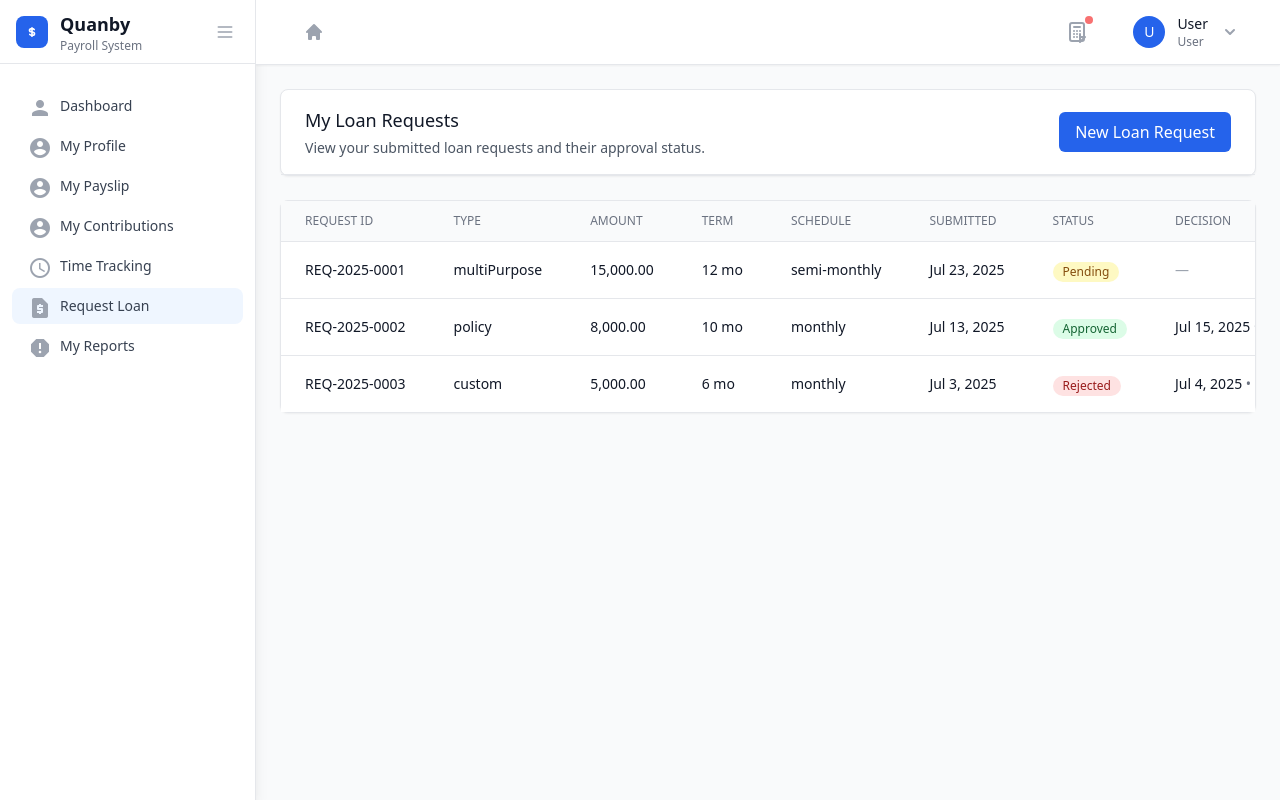
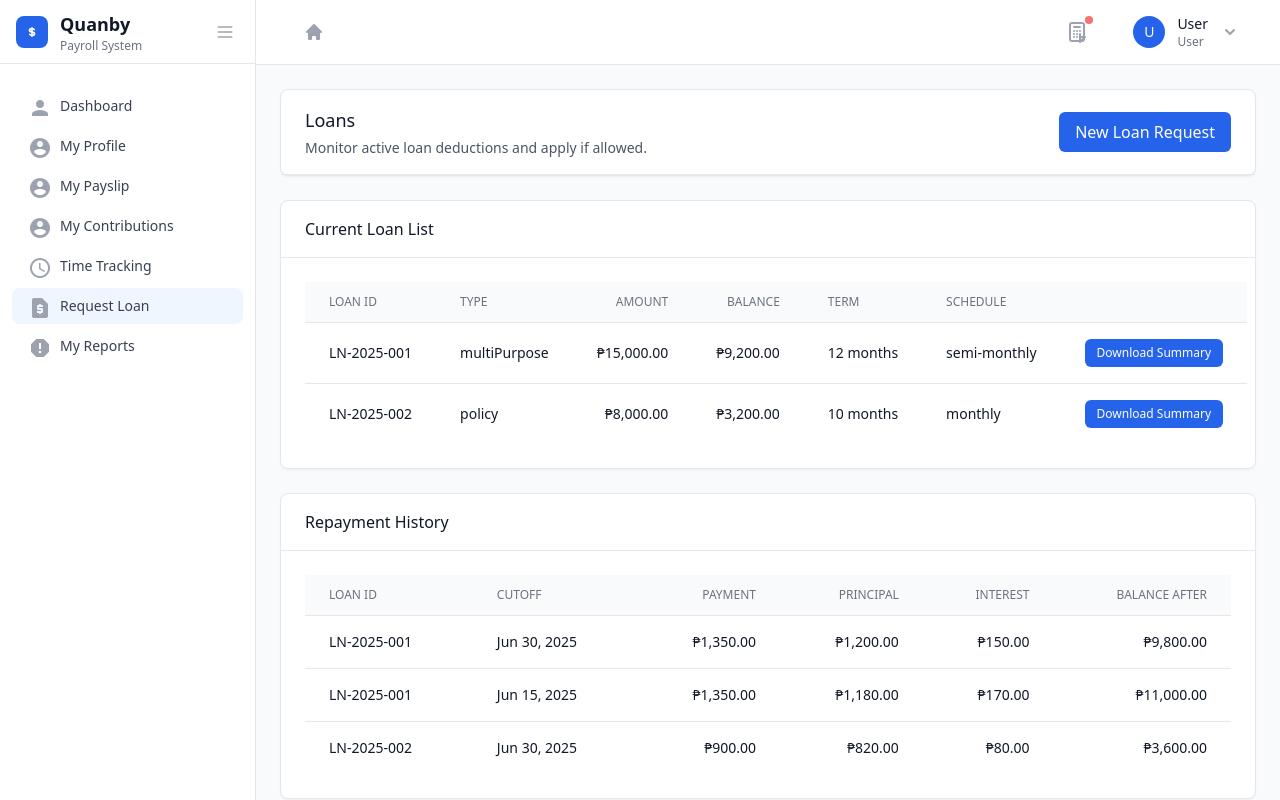
Before and after one commit to Acon1tum/payroll-frontend, an Angular app: page /request-loan in a window 1280 px wide. Built offline with nearby package versions, Linux system fonts and the light colour scheme.

Commit message:
update the request loan page for employee

```diff
--- a/src/app/pages/employee/request-loan/request-loan.component.html
+++ b/src/app/pages/employee/request-loan/request-loan.component.html
@@ -7,18 +7,84 @@
     <!-- Header -->
     <app-header></app-header>
 
-    <main class="flex-1 p-6">
+    <main class="flex-1 overflow-x-hidden overflow-y-auto bg-gray-50 p-6">
       <div class="space-y-6">
+        <!-- Header Card -->
         <div class="bg-white rounded-lg shadow-sm border border-gray-200 mb-6">
           <div class="px-6 py-4 border-b border-gray-200 flex items-center justify-between">
             <div>
-              <h3 class="text-lg font-medium text-gray-900">My Loan Requests</h3>
-              <p class="text-sm text-gray-600 mt-1">View your submitted loan requests and their approval status.</p>
+              <h3 class="text-lg font-medium text-gray-900">Loans</h3>
+              <p class="text-sm text-gray-600 mt-1">Monitor active loan deductions and apply if allowed.</p>
             </div>
             <button (click)="openNewRequest()" class="bg-blue-600 text-white px-4 py-2 rounded-md hover:bg-blue-700">New Loan Request</button>
           </div>
         </div>
 
+        <!-- Current Loan List -->
+        <div class="bg-white rounded-lg shadow-sm border border-gray-200">
+          <div class="px-6 py-4 border-b border-gray-200 flex items-center justify-between">
+            <h4 class="text-md font-medium text-gray-900">Current Loan List</h4>
+          </div>
+          <div class="p-6 overflow-x-auto">
+            <table class="min-w-full divide-y divide-gray-200">
+              <thead class="bg-gray-50">
+                <tr>
+                  <th class="px-6 py-3 text-left text-xs font-medium text-gray-500 uppercase">Loan ID</th>
+                  <th class="px-6 py-3 text-left text-xs font-medium text-gray-500 uppercase">Type</th>
+                  <th class="px-6 py-3 text-right text-xs font-medium text-gray-500 uppercase">Amount</th>
+                  <th class="px-6 py-3 text-right text-xs font-medium text-gray-500 uppercase">Balance</th>
+                  <th class="px-6 py-3 text-left text-xs font-medium text-gray-500 uppercase">Term</th>
+                  <th class="px-6 py-3 text-left text-xs font-medium text-gray-500 uppercase">Schedule</th>
+                  <th class="px-6 py-3"></th>
+                </tr>
+              </thead>
+              <tbody class="bg-white divide-y divide-gray-200">
+                <tr *ngFor="let l of activeLoans">
+                  <td class="px-6 py-4 whitespace-nowrap text-sm text-gray-900">{{ l.id }}</td>
+                  <td class="px-6 py-4 whitespace-nowrap text-sm text-gray-900">{{ l.loanType }}</td>
+                  <td class="px-6 py-4 whitespace-nowrap text-sm text-gray-900 text-right">{{ formatCurrency(l.principal) }}</td>
+                  <td class="px-6 py-4 whitespace-nowrap text-sm text-gray-900 text-right">{{ formatCurrency(l.balance) }}</td>
+                  <td class="px-6 py-4 whitespace-nowrap text-sm text-gray-900">{{ l.termMonths }} months</td>
+                  <td class="px-6 py-4 whitespace-nowrap text-sm text-gray-900">{{ l.paymentSchedule }}</td>
+                  <td class="px-6 py-4 whitespace-nowrap text-sm text-right">
+                    <button (click)="downloadLoanSummary(l)" class="px-3 py-1.5 text-xs rounded-md bg-blue-600 text-white hover:bg-blue-700">Download Summary</button>
+                  </td>
+                </tr>
+              </tbody>
+            </table>
+          </div>
+        </div>
+
+        <!-- Repayment History -->
+        <div class="bg-white rounded-lg shadow-sm border border-gray-200">
+          <div class="px-6 py-4 border-b border-gray-200 flex items-center justify-between">
+            <h4 class="text-md font-medium text-gray-900">Repayment History</h4>
+          </div>
+          <div class="p-6 overflow-x-auto">
+            <table class="min-w-full divide-y divide-gray-200">
+              <thead class="bg-gray-50">
+                <tr>
+                  <th class="px-6 py-3 text-left text-xs font-medium text-gray-500 uppercase">Loan ID</th>
+                  <th class="px-6 py-3 text-left text-xs font-medium text-gray-500 uppercase">Cutoff</th>
+                  <th class="px-6 py-3 text-right text-xs font-medium text-gray-500 uppercase">Payment</th>
+                  <th class="px-6 py-3 text-right text-xs font-medium text-gray-500 uppercase">Principal</th>
+                  <th class="px-6 py-3 text-right text-xs font-medium text-gray-500 uppercase">Interest</th>
+                  <th class="px-6 py-3 text-right text-xs font-medium text-gray-500 uppercase">Balance After</th>
+                </tr>
+              </thead>
+              <tbody class="bg-white divide-y divide-gray-200">
+                <tr *ngFor="let r of repayments">
+                  <td class="px-6 py-4 whitespace-nowrap text-sm text-gray-900">{{ r.loanId }}</td>
+                  <td class="px-6 py-4 whitespace-nowrap text-sm text-gray-900">{{ r.cutoffDate | date:'mediumDate' }}</td>
+                  <td class="px-6 py-4 whitespace-nowrap text-sm text-gray-900 text-right">{{ formatCurrency(r.amount) }}</td>
+                  <td class="px-6 py-4 whitespace-nowrap text-sm text-gray-900 text-right">{{ formatCurrency(r.principal) }}</td>
+                  <td class="px-6 py-4 whitespace-nowrap text-sm text-gray-900 text-right">{{ formatCurrency(r.interest) }}</td>
+                  <td class="px-6 py-4 whitespace-nowrap text-sm text-gray-900 text-right">{{ formatCurrency(r.balanceAfter) }}</td>
+                </tr>
+              </tbody>
+            </table>
+          </div>
+        </div>
         <div class="bg-white rounded-lg shadow-sm border border-gray-200">
           <div class="overflow-x-auto">
             <table class="min-w-full divide-y divide-gray-200">
--- a/src/app/pages/employee/request-loan/request-loan.component.ts
+++ b/src/app/pages/employee/request-loan/request-loan.component.ts
@@ -11,6 +11,39 @@ import { SidebarComponent } from '../../../shared/sidebar/sidebar.component';
   styleUrl: './request-loan.component.scss'
 })
 export class RequestLoanComponent {
+  // Active loans (dummy)
+  activeLoans: LoanRecord[] = [
+    {
+      id: 'LN-2025-001',
+      loanType: 'multiPurpose',
+      principal: 15000,
+      balance: 9200,
+      termMonths: 12,
+      paymentSchedule: 'semi-monthly',
+      startDate: new Date('2025-01-15'),
+      monthlyAmortization: 1350,
+      status: 'active'
+    },
+    {
+      id: 'LN-2025-002',
+      loanType: 'policy',
+      principal: 8000,
+      balance: 3200,
+      termMonths: 10,
+      paymentSchedule: 'monthly',
+      startDate: new Date('2025-03-30'),
+      monthlyAmortization: 900,
+      status: 'active'
+    }
+  ];
+
+  // Repayment history (dummy)
+  repayments: LoanRepayment[] = [
+    { loanId: 'LN-2025-001', cutoffDate: new Date('2025-06-30'), amount: 1350, principal: 1200, interest: 150, balanceAfter: 9800 },
+    { loanId: 'LN-2025-001', cutoffDate: new Date('2025-06-15'), amount: 1350, principal: 1180, interest: 170, balanceAfter: 11000 },
+    { loanId: 'LN-2025-002', cutoffDate: new Date('2025-06-30'), amount: 900, principal: 820, interest: 80, balanceAfter: 3600 },
+  ];
+
   // Table data (dummy)
   loanRequests: LoanRequest[] = [
     {
@@ -100,6 +133,82 @@ export class RequestLoanComponent {
     // Reset & close
     this.closeModal();
   }
+
+  formatCurrency(n?: number | null): string {
+    return new Intl.NumberFormat('en-PH', { style: 'currency', currency: 'PHP' }).format(n ?? 0);
+  }
+
+  downloadLoanSummary(loan: LoanRecord): void {
+    const schedule = this.generateAmortizationSchedule(loan);
+    const win = window.open('', '_blank', 'width=900,height=900');
+    if (!win) return;
+    const style = `
+      <style>
+        body { font-family: Arial, sans-serif; padding: 24px; color: #111827; }
+        h2 { margin: 0 0 4px 0; }
+        .muted { color: #6B7280; font-size: 12px; }
+        table { width: 100%; border-collapse: collapse; margin-top: 16px; }
+        th, td { text-align: left; padding: 8px; border-bottom: 1px solid #E5E7EB; }
+        .right { text-align: right; }
+        .total { font-weight: 600; }
+      </style>
+    `;
+    const rows = schedule.map(r => `
+      <tr>
+        <td>${r.period}</td>
+        <td>${new Date(r.dueDate).toDateString()}</td>
+        <td class="right">${this.formatCurrency(r.amount)}</td>
+        <td class="right">${this.formatCurrency(r.principal)}</td>
+        <td class="right">${this.formatCurrency(r.interest)}</td>
+        <td class="right">${this.formatCurrency(r.balance)}</td>
+      </tr>
+    `).join('');
+    const html = `
+      <html>
+        <head><title>Loan Summary ${loan.id}</title>${style}</head>
+        <body>
+          <h2>Loan Amortization Summary</h2>
+          <div class="muted">Reference: ${loan.id} • Type: ${loan.loanType} • Term: ${loan.termMonths} months • Start: ${loan.startDate.toDateString()}</div>
+          <table>
+            <thead>
+              <tr>
+                <th>Period</th>
+                <th>Due Date</th>
+                <th class="right">Payment</th>
+                <th class="right">Principal</th>
+                <th class="right">Interest</th>
+                <th class="right">Balance</th>
+              </tr>
+            </thead>
+            <tbody>${rows}</tbody>
+          </table>
+          <script>window.onload = () => window.print();</script>
+        </body>
+      </html>
+    `;
+    win.document.open();
+    win.document.write(html);
+    win.document.close();
+  }
+
+  private generateAmortizationSchedule(loan: LoanRecord): Array<{ period: number; dueDate: Date; amount: number; principal: number; interest: number; balance: number }>{
+    const monthlyRate = 0.01; // 1% monthly mock rate
+    const schedule = [] as Array<{ period: number; dueDate: Date; amount: number; principal: number; interest: number; balance: number }>;
+    let balance = loan.principal;
+    let current = new Date(loan.startDate);
+    for (let i = 1; i <= loan.termMonths; i++) {
+      const interest = Math.max(0, balance * monthlyRate);
+      const amount = loan.monthlyAmortization;
+      const principal = Math.max(0, amount - interest);
+      balance = Math.max(0, balance - principal);
+      const dueDate = new Date(current);
+      // add one month
+      current = new Date(current.getFullYear(), current.getMonth() + 1, current.getDate());
+      schedule.push({ period: i, dueDate, amount, principal, interest, balance });
+      if (balance <= 0) break;
+    }
+    return schedule;
+  }
 }
 
 export interface LoanRequest {
@@ -114,3 +223,24 @@ export interface LoanRequest {
   decisionAt?: Date;
   decisionBy?: string;
 }
+
+interface LoanRecord {
+  id: string;
+  loanType: 'multiPurpose' | 'policy' | 'consolidated' | 'custom';
+  principal: number;
+  balance: number;
+  termMonths: number;
+  paymentSchedule: 'monthly' | 'semi-monthly';
+  startDate: Date;
+  monthlyAmortization: number;
+  status: 'active' | 'closed';
+}
+
+interface LoanRepayment {
+  loanId: string;
+  cutoffDate: Date;
+  amount: number;
+  principal: number;
+  interest: number;
+  balanceAfter: number;
+}
```
